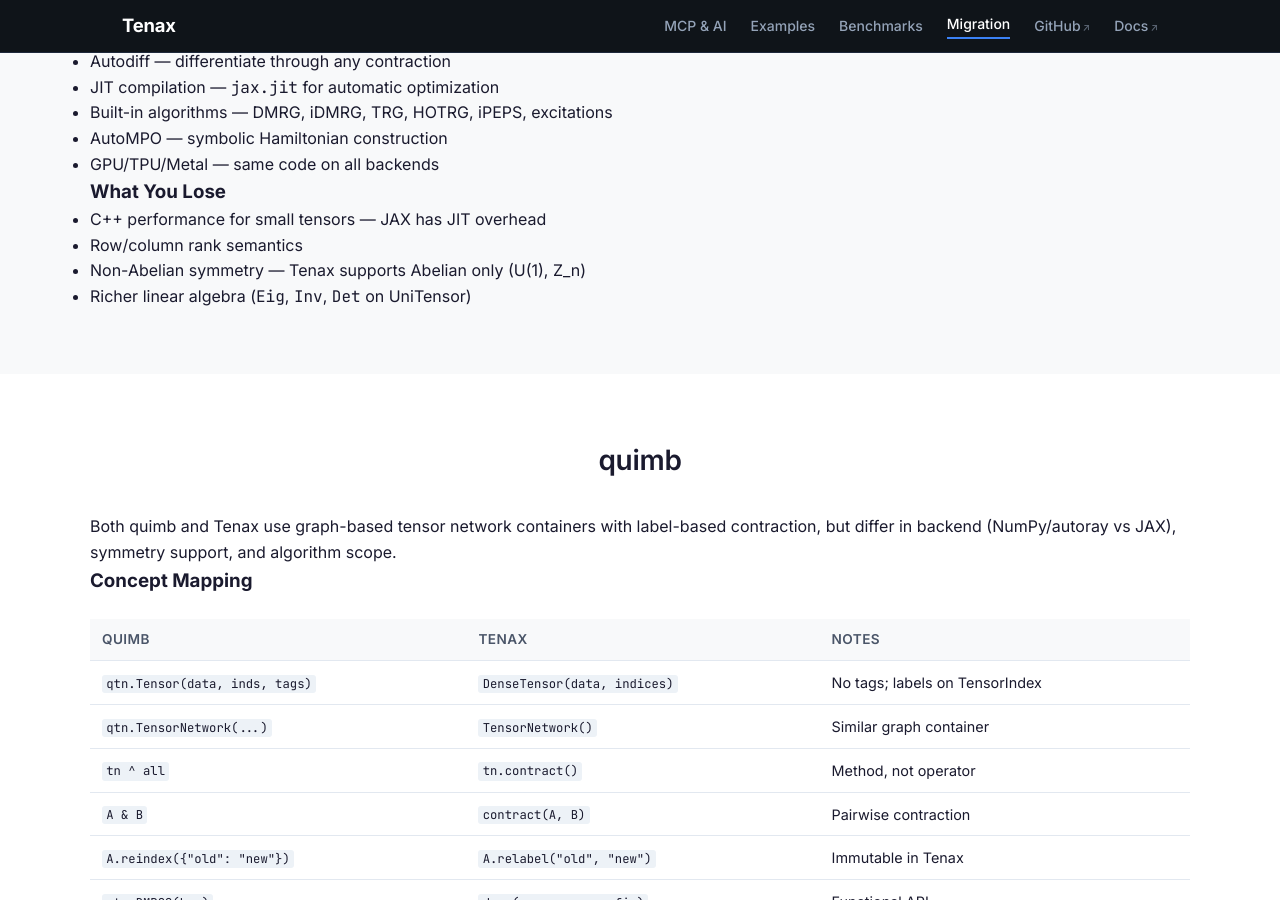
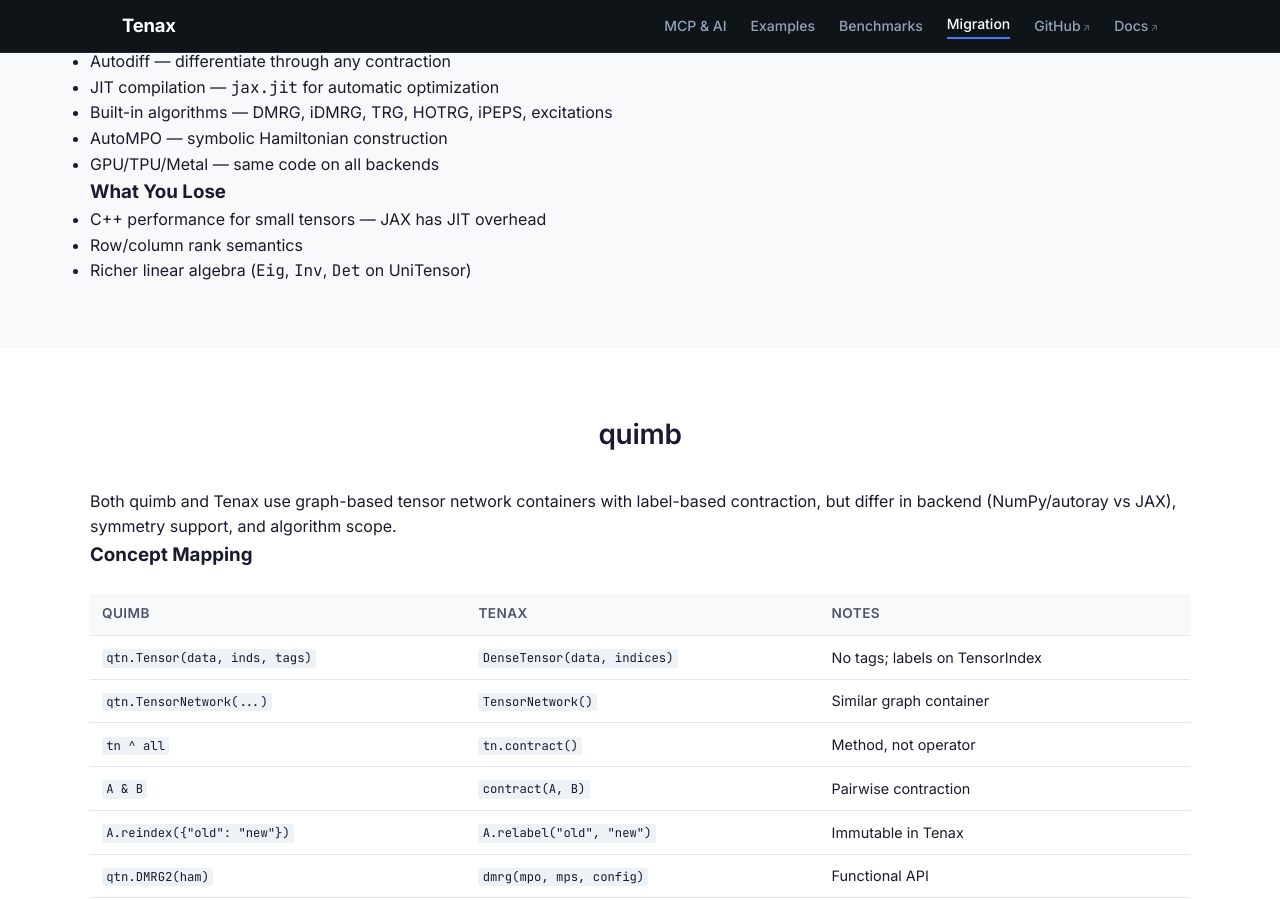
Before and after one commit to tenax-lab/tenax-lab.github.io, a Jekyll site: the page built from migration.md, in a window 1280 px wide and 900 px high, scrolled down 5380 px. Built offline with Jekyll 4.4.1, drawn with Linux system fonts in a browser that asks for light colours.

Commit message:
Remove incorrect non-Abelian claim from Cytnx migration guide (#3)
Cytnx does not have non-Abelian symmetry support either,
so listing it as something "you lose" was wrong.

Co-authored-by: Claude Opus 4.6 <noreply@anthropic.com>

```diff
--- a/migration.md
+++ b/migration.md
@@ -249,7 +249,6 @@ result = bp.launch()
 
 - C++ performance for small tensors — JAX has JIT overhead
 - Row/column rank semantics
-- Non-Abelian symmetry — Tenax supports Abelian only (U(1), Z_n)
 - Richer linear algebra (`Eig`, `Inv`, `Det` on UniTensor)
 
 </div>
```
